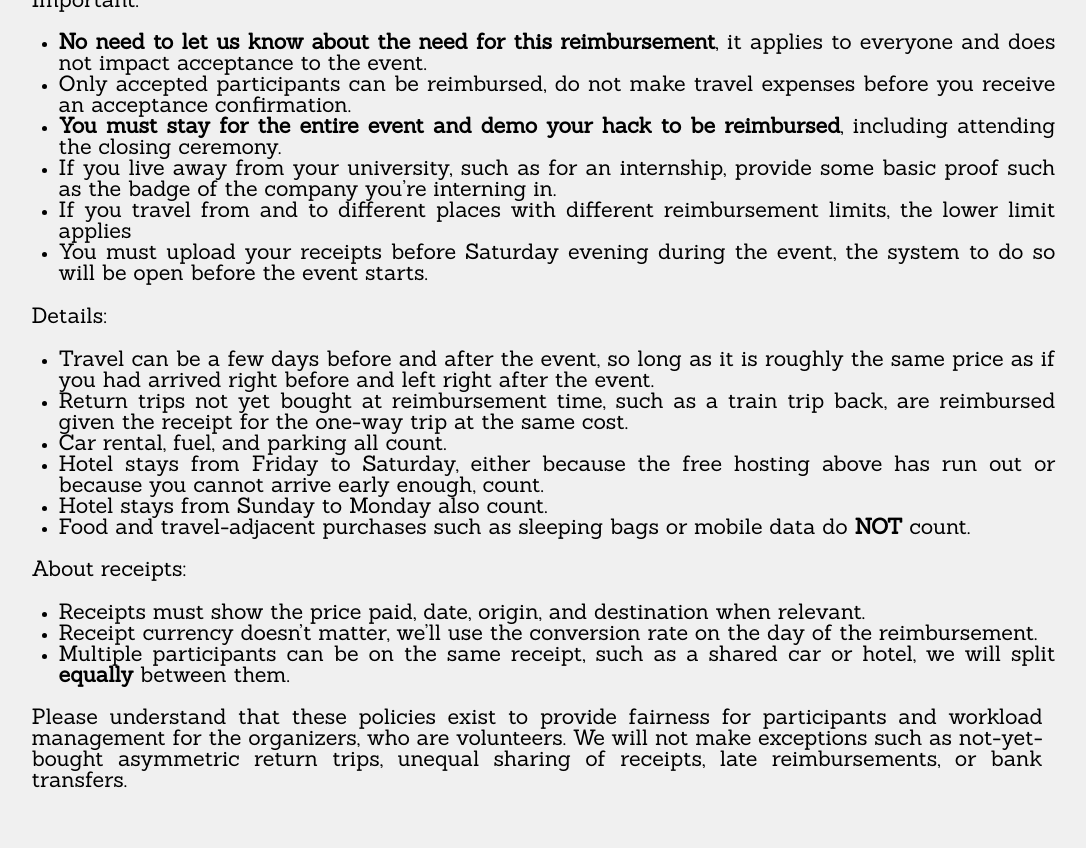
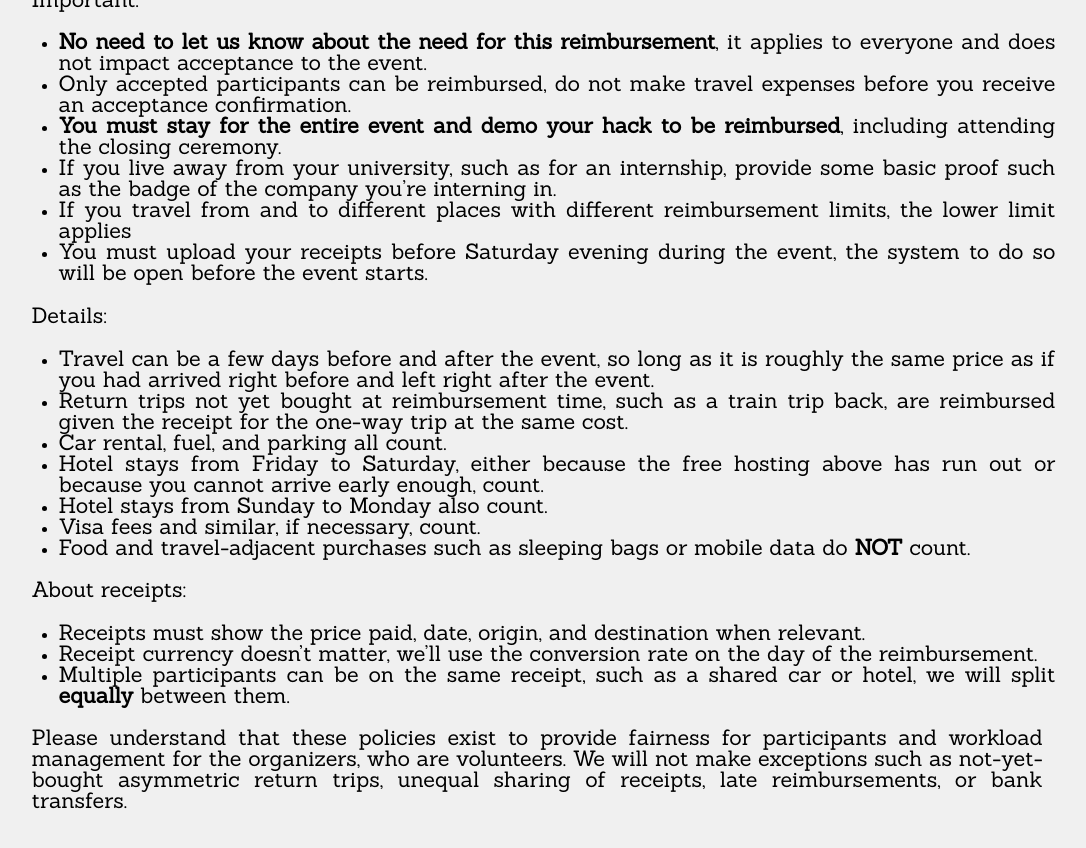
Before and after one commit to LauzHack/LauzHack.github.io, a Jekyll site: the page built from policies.md, in a window 1280 px wide and 900 px high, scrolled down 1406 px. Shown: the top 848 px of the window, without its empty margins (103-1189 px from the left). Built offline with Jekyll 4.4.1, drawn with Linux system fonts in a browser that asks for light colours.

Commit message:
Policies: clarify we reimburse visa fees as part of travel reimbursement

```diff
--- a/policies.md
+++ b/policies.md
@@ -63,6 +63,7 @@ Details:
 * Car rental, fuel, and parking all count.
 * Hotel stays from Friday to Saturday, either because the free hosting above has run out or because you cannot arrive early enough, count.
 * Hotel stays from Sunday to Monday also count.
+* Visa fees and similar, if necessary, count.
 * Food and travel-adjacent purchases such as sleeping bags or mobile data do **NOT** count.
 
 About receipts:
```
